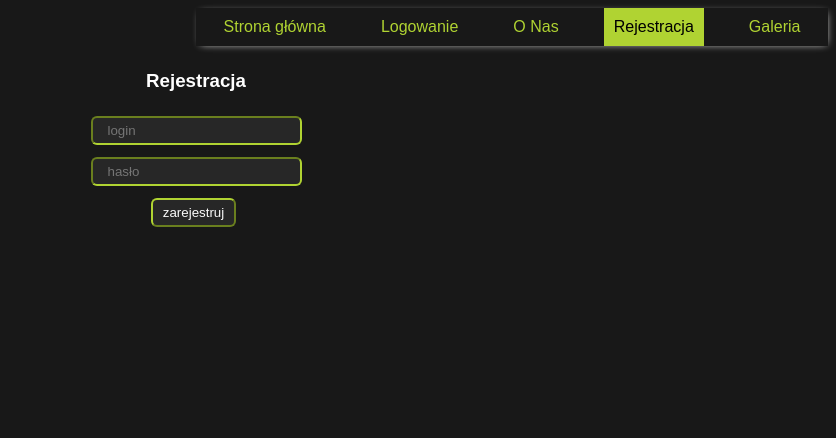
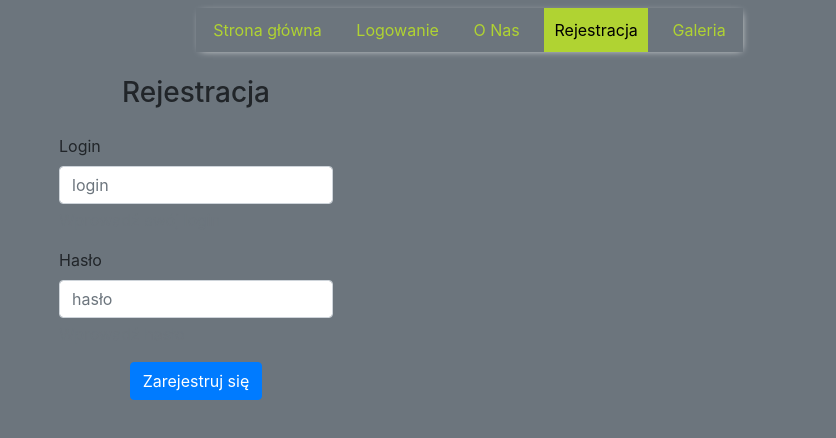
Before and after one commit to kazbag/restaurant-management, a React (Create React App) app in the folder client/: page /register in a window 1280 px wide. Shown: the top 438 px of the page, without its empty margins (444-1280 px from the left). Built offline with nearby package versions, Linux system fonts and the light colour scheme; no server answers; a web font is replaced by a local one.

Commit message:
refactor

```diff
--- a/client/package.json
+++ b/client/package.json
@@ -7,8 +7,12 @@
     "@testing-library/react": "^9.5.0",
     "@testing-library/user-event": "^7.2.1",
     "axios": "^0.19.2",
+    "bootstrap": "^4.5.3",
+    "jquery": "^3.5.1",
+    "popper.js": "^1.16.1",
     "prettier": "^1.19.1",
     "react": "^16.13.0",
+    "react-bootstrap": "^1.4.0",
     "react-cookie": "^4.0.3",
     "react-countup": "^4.3.3",
     "react-dom": "^16.13.0",
--- a/client/public/index.html
+++ b/client/public/index.html
@@ -30,7 +30,7 @@
     />
     <title>React App</title>
   </head>
-  <body>
+  <body class="bg-secondary">
     <noscript>You need to enable JavaScript to run this app.</noscript>
     <div id="root"></div>
     <!--
@@ -43,5 +43,22 @@
       To begin the development, run `npm start` or `yarn start`.
       To create a production bundle, use `npm run build` or `yarn build`.
     -->
+    <script
+      src="https://code.jquery.com/jquery-3.3.1.slim.min.js"
+      integrity="sha384-q8i/X+965DzO0rT7abK41JStQIAqVgRVzpbzo5smXKp4YfRvH+8abtTE1Pi6jizo"
+      crossorigin="anonymous"
+    ></script>
+
+    <script
+      src="https://cdnjs.cloudflare.com/ajax/libs/popper.js/1.14.0/umd/popper.min.js"
+      integrity="sha384-cs/chFZiN24E4KMATLdqdvsezGxaGsi4hLGOzlXwp5UZB1LY//20VyM2taTB4QvJ"
+      crossorigin="anonymous"
+    ></script>
+
+    <script
+      src="https://stackpath.bootstrapcdn.com/bootstrap/4.1.0/js/bootstrap.min.js"
+      integrity="sha384-uefMccjFJAIv6A+rW+L4AHf99KvxDjWSu1z9VI8SKNVmz4sk7buKt/6v9KI65qnm"
+      crossorigin="anonymous"
+    ></script>
   </body>
 </html>
--- a/client/src/App.js
+++ b/client/src/App.js
@@ -1,15 +1,13 @@
 import React, { useEffect, useState } from "react";
 import Navbar from "./components/Navbar/Navbar";
-import Form from "./components/Form/Form";
 import LogoutPage from "./pages/LogoutPage";
 import Greetings from "./pages/GreetingsPage";
 import PrivateRoute from "./routes/PrivateRoute";
 import AdminRoute from "./routes/AdminRoute";
 import { BrowserRouter as Router, Switch, Route } from "react-router-dom";
 import AuthContextProvider from "./contexts/AuthContext";
-import "./App.css";
+import LoginPage from "./pages/LoginPage";
 import ProductsPage from "./pages/ProductsPage";
-import axios from "axios";
 import KitchenPage from "./pages/KitchenPage";
 import AboutPage from "./pages/AboutPage";
 import GalleryPage from "./pages/GalleryPage";
@@ -26,8 +24,8 @@ const App = () => {
           <div className="App">
             <Switch>
               <Route exact path="/" component={Greetings} />
-              <Route path="/login" component={Form} />
-              <Route path="/register" component={Form} />
+              <Route path="/login" component={LoginPage} />
+              <Route path="/register" component={LoginPage} />
               <Route path="/about" component={AboutPage} />
               <Route path="/gallery" component={GalleryPage} />
               <PrivateRoute path="/products" component={ProductsPage} />
--- a/client/src/components/Form/Form.js
+++ /dev/null
@@ -1,101 +0,0 @@
-/* eslint-disable react/prop-types */
-import React, { useState, useEffect, useContext } from "react";
-import axios from "axios";
-import { withRouter } from "react-router-dom";
-import { AuthContext } from "../../contexts/AuthContext";
-import {
-  StyledForm,
-  StyledH3,
-  StyledInput,
-  StyledFormButton,
-} from "../../stylesComponents/StyledComponents";
-
-const serverUrl = process.env.REACT_APP_SERVER_URL || "http://localhost:3001";
-
-const Form = ({ history, location }) => {
-  const { isAuthenticated, setAuth } = useContext(AuthContext);
-  const [isRegistered, setIsRegistered] = useState(false);
-  const [message, setMessage] = useState("");
-  const [data, setData] = useState({});
-
-  useEffect(() => {
-    if (isRegistered) {
-      history.push("/login");
-    }
-  }, [isRegistered]);
-
-  useEffect(() => {
-    if (isAuthenticated) {
-      history.push("/");
-    }
-  }, [isAuthenticated]);
-
-  const handleInputChange = (e) =>
-    setData({
-      ...data,
-      [e.currentTarget.name]: e.currentTarget.value,
-    });
-
-  const registerHandler = (e) => {
-    e.preventDefault();
-    axios
-      .post(`${serverUrl}/register`, data)
-      .then((response) => {
-        console.log(response);
-        setMessage("Stworzono konto");
-        setIsRegistered(true);
-      })
-      .catch((error) => {
-        setMessage(error.response.data);
-        setIsRegistered(false);
-      });
-  };
-
-  const loginHandler = (e) => {
-    e.preventDefault();
-    axios(`${serverUrl}/login`, {
-      method: "POST",
-      data: data,
-      withCredentials: true,
-    })
-      .then((response) => {
-        setAuth(true);
-        history.push("/");
-      })
-      .catch((err) => {
-        console.log(err);
-        setAuth(false);
-      });
-  };
-
-  return (
-    <>
-      <StyledH3>
-        {location.pathname === "/login" ? "Logowanie" : "Rejestracja"}
-      </StyledH3>
-      <StyledForm
-        onSubmit={
-          location.pathname === "/login" ? loginHandler : registerHandler
-        }
-      >
-        <StyledInput
-          type="text"
-          placeholder="login"
-          name="name"
-          onChange={handleInputChange}
-        />
-        <StyledInput
-          type="password"
-          placeholder="hasło"
-          name="password"
-          onChange={handleInputChange}
-        />
-        <StyledFormButton type="submit">
-          {location.pathname === "/login" ? "zaloguj" : "zarejestruj"}
-        </StyledFormButton>
-      </StyledForm>
-    </>
-  );
-};
-
-export default withRouter(Form);
--- a/client/src/index.js
+++ b/client/src/index.js
@@ -1,4 +1,9 @@
 import React from "react";
 import ReactDOM from "react-dom";
 import App from "./App";
+import "bootstrap/dist/css/bootstrap.min.css";
+import $ from "jquery";
+import Popper from "popper.js";
+import "bootstrap/dist/js/bootstrap.bundle.min";
+
 ReactDOM.render(<App />, document.getElementById("root"));
--- /dev/null
+++ b/client/src/pages/LoginPage.js
@@ -0,0 +1,83 @@
+/* eslint-disable react/prop-types */
+import React, { useState, useEffect, useContext } from "react";
+import axios from "axios";
+import { withRouter } from "react-router-dom";
+import { AuthContext } from "../contexts/AuthContext";
+import { useFields } from "../utils/hooks";
+import { handleRegister, handleLogin } from "../utils/form_methods";
+
+const AccountForm = ({ handleChange, handleRegister, handleLogin, fields }) => {
+  return (
+    <form className="d-flex align-items-center flex-column form">
+      <div className="form-group">
+        <label>Login</label>
+        <input
+          className="form-control"
+          type="text"
+          placeholder="login"
+          name="name"
+          onChange={handleChange}
+        />
+        <span className="form-text text-muted">Wprowadź swój login</span>
+      </div>
+      <div className="form-group">
+        <label>Hasło</label>
+        <input
+          className="form-control"
+          type="password"
+          placeholder="hasło"
+          name="password"
+          onChange={handleChange}
+        />
+        <span className="form-text text-muted">Wprowadź hasło</span>
+      </div>
+      {window.location.pathname === "/login" && (
+        <a className="btn btn-primary px-8" onClick={handleLogin}>
+          Zaloguj się
+        </a>
+      )}
+      {window.location.pathname === "/register" && (
+        <a className="btn btn-primary px-8" onClick={handleRegister}>
+          Zarejestruj się
+        </a>
+      )}
+    </form>
+  );
+};
+
+const LoginPage = ({ history, location }) => {
+  const serverUrl = process.env.REACT_APP_SERVER_URL || "http://localhost:3001";
+  const { isAuthenticated, setAuth } = useContext(AuthContext);
+  const [isRegistered, setIsRegistered] = useState(false);
+  const [fields, setField] = useFields({});
+
+  useEffect(() => {
+    if (isRegistered) {
+      history.push("/login");
+    }
+  }, [isRegistered]);
+
+  useEffect(() => {
+    if (isAuthenticated) {
+      history.push("/");
+    }
+  }, [isAuthenticated]);
+
+  return (
+    <div className="container">
+      <h3 className="text-center mb-4">
+        {window.location.href === "/login" ? "Logowanie" : "Rejestracja"}
+      </h3>
+      <AccountForm
+        handleChange={setField}
+        handleLogin={() => handleLogin(serverUrl, fields, () => setAuth())}
+        handleRegister={() =>
+          handleRegister(serverUrl, fields, () => setIsRegistered())
+        }
+        fields={fields}
+      />
+    </div>
+  );
+};
+
+export default withRouter(LoginPage);
--- /dev/null
+++ b/client/src/utils/form_methods.js
@@ -0,0 +1,40 @@
+import React, { useEffect, useState } from "react";
+import axios from "axios";
+
+export const submitOrder = (url, data) => {
+  axios
+    .post(`${url}/orders`, data)
+    .then((res) => console.log(res))
+    .catch((err) => console.log(err));
+};
+
+export const handleRegister = (uri, data, callback) => {
+  axios
+    .post(`${uri}/register`, data)
+    .then((response) => {
+      console.log(response);
+      callback && callback(true);
+    })
+    .catch((error) => {
+      callback && callback(false);
+    });
+};
+
+export const handleLogin = (url, data, callback) => {
+  axios(`${url}/login`, {
+    method: "POST",
+    data: data,
+    withCredentials: true,
+  })
+    .then((response) => {
+      callback && callback(true);
+      window.location.href = "/";
+    })
+    .catch((err) => {
+      console.log(err);
+      callback && callback(false);
+    });
+};
+
+export const redirectToLogin = () => (window.location.href = "/login");
+export const redirectToHomepage = () => (window.location.href = "/");
--- /dev/null
+++ b/client/src/utils/hooks.js
@@ -0,0 +1,22 @@
+import React, { useEffect, useState } from "react";
+
+export const useFields = function(initialValue) {
+  const [fields, setValues] = useState(initialValue);
+  const setField = (e) => {
+    let val = e.target.value;
+    if (e.target.dataset.integer) {
+      val = parseInt(val);
+    }
+    if (e.target.type === "checkbox") {
+      val = e.target.checked;
+    }
+    setValues({
+      ...fields,
+      [e.target.name]: val,
+    });
+  };
+  const updateFields = (newValue) => {
+    setValues({ ...fields, ...newValue });
+  };
+  return [fields, setField, setValues, updateFields];
+};
```
Also changed, not shown: 1 other file (tests, documents, lock files or other folders).
